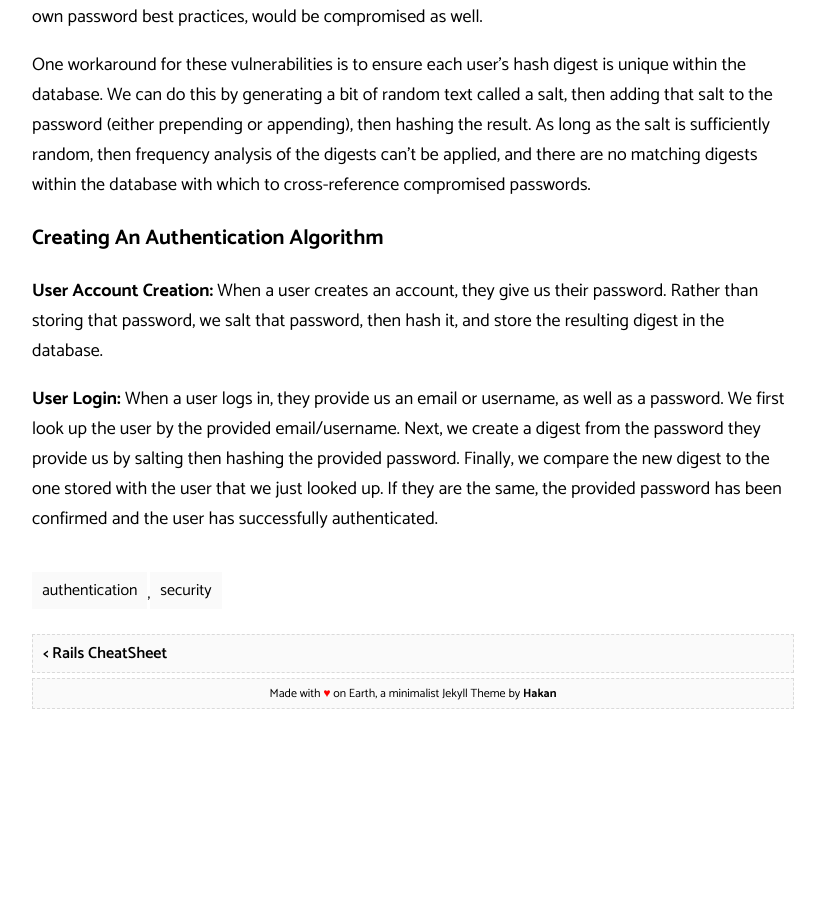
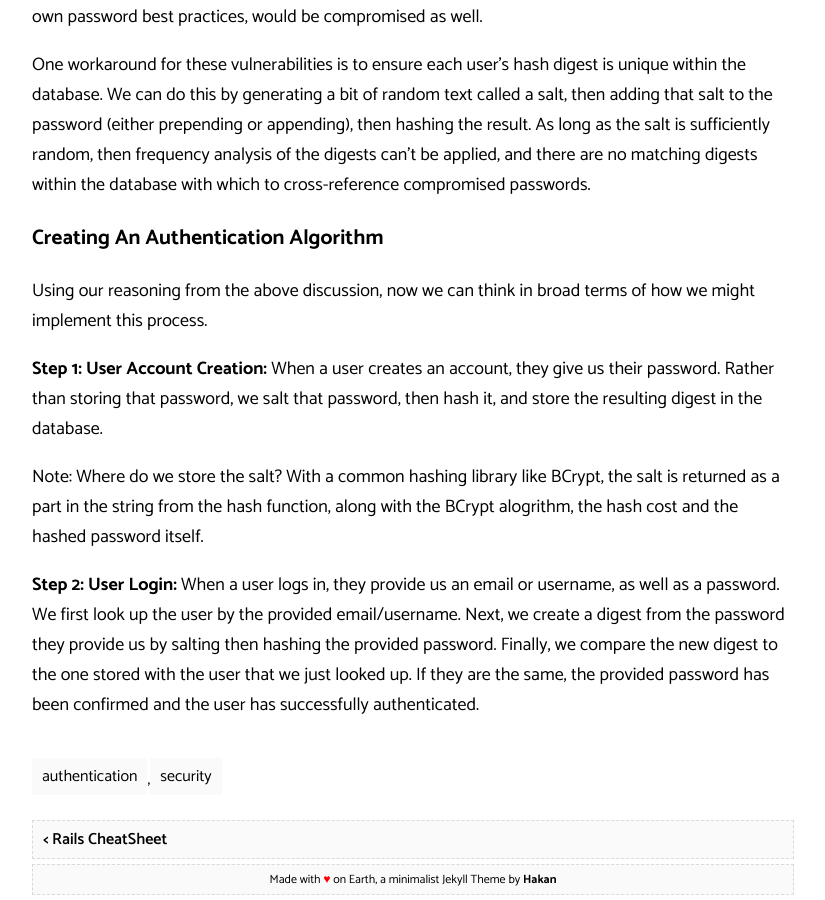
Before and after one commit to zacgra/zacgra.github.io, a Jekyll site: the page built from _posts/2022-7-21-Password-Auth-pt1.md, in a window 1280 px wide and 900 px high, scrolled down 2253 px. Shown: the whole window, without its empty margins (227-1052 px from the left). Built offline with Jekyll 4.4.1, drawn with Linux system fonts in a browser that asks for light colours; before the commit the page ends 2967 px from its top, so only the background shows below that.

Commit message:
Update Passworth Auth pt1

```diff
--- a/_posts/2022-7-21-Password-Auth-pt1.md
+++ b/_posts/2022-7-21-Password-Auth-pt1.md
@@ -36,8 +36,12 @@ One workaround for these vulnerabilities is to ensure each user's hash digest is
 
 ### Creating An Authentication Algorithm
 
-**User Account Creation:**
+Using our reasoning from the above discussion, now we can think in broad terms of how we might implement this process.
+
+**Step 1: User Account Creation:**
 When a user creates an account, they give us their password. Rather than storing that password, we salt that password, then hash it, and store the resulting digest in the database.
 
-**User Login:**
+Note: Where do we store the salt? With a common hashing library like BCrypt, the salt is returned as a part in the string from the hash function, along with the BCrypt alogrithm, the hash cost and the hashed password itself.
+
+**Step 2: User Login:**
 When a user logs in, they provide us an email or username, as well as a password. We first look up the user by the provided email/username. Next, we create a digest from the password they provide us by salting then hashing the provided password. Finally, we compare the new digest to the one stored with the user that we just looked up. If they are the same, the provided password has been confirmed and the user has successfully authenticated.
```
